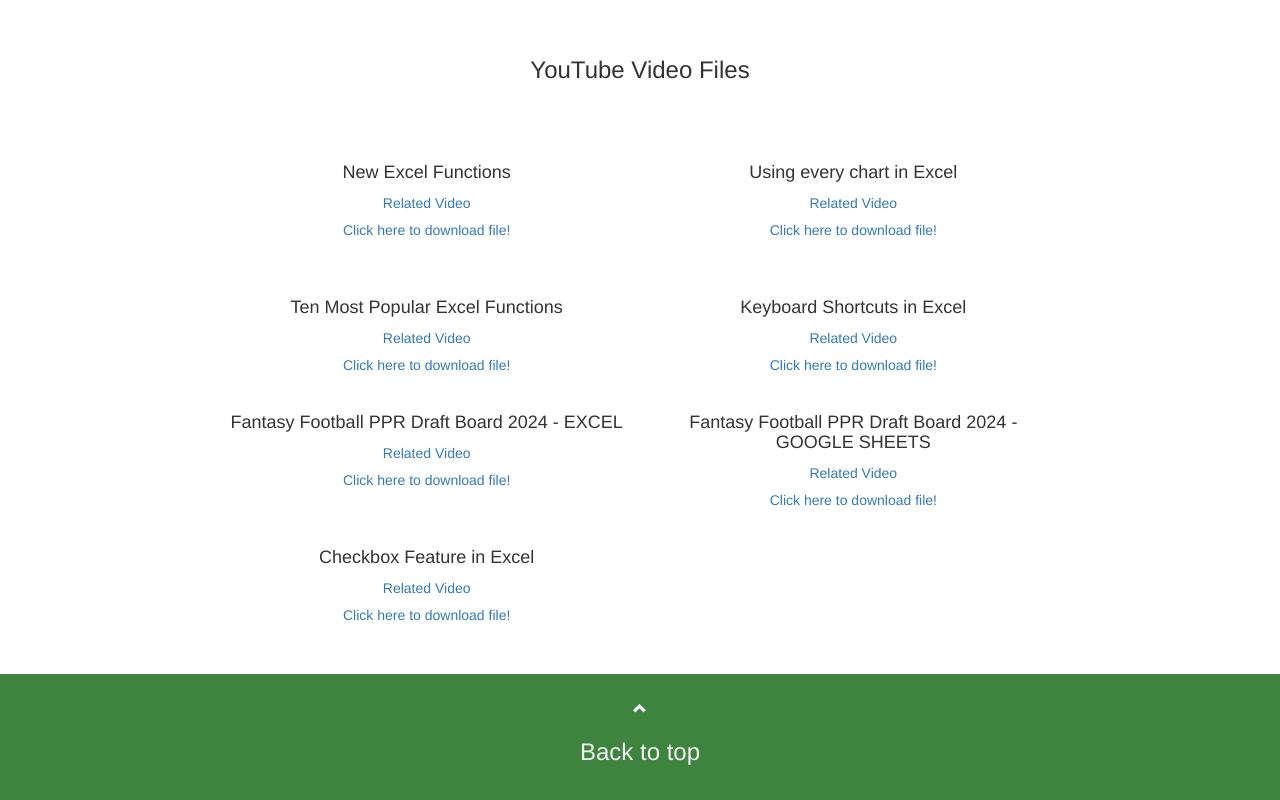
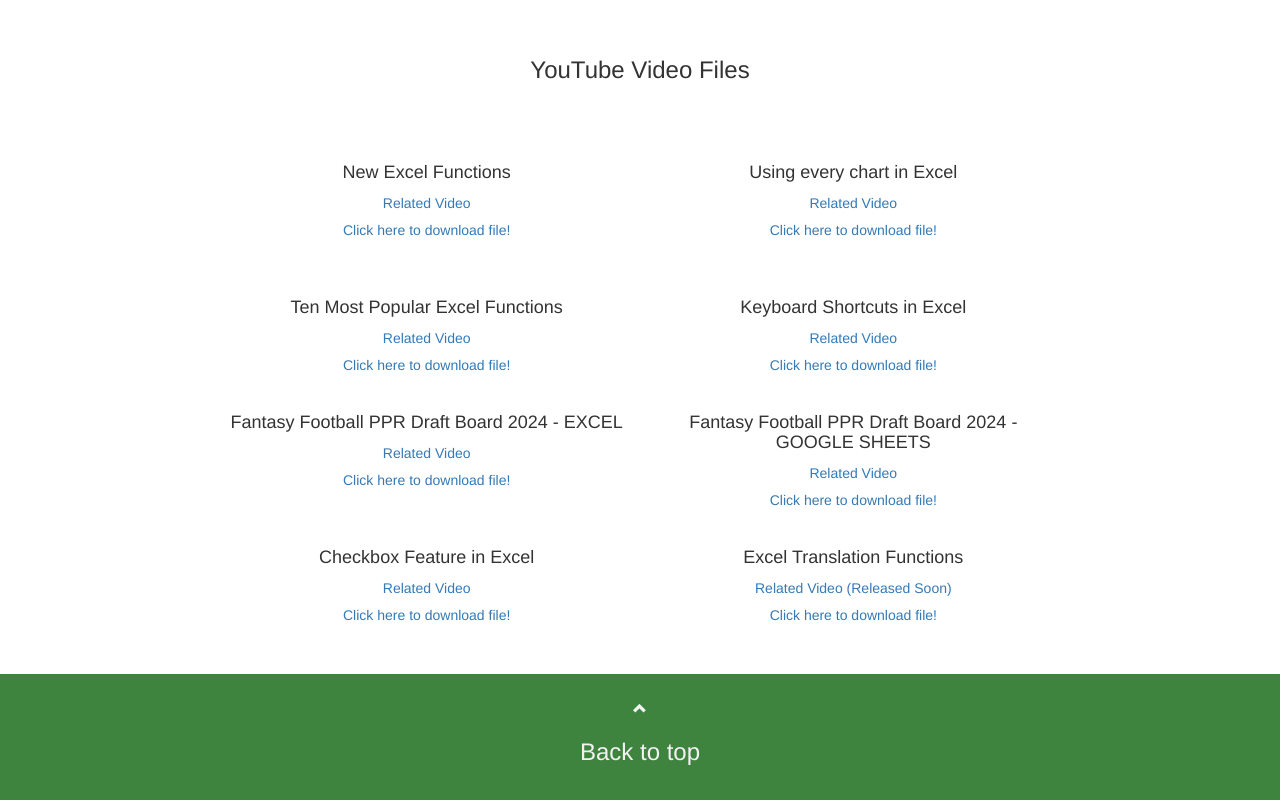
Before and after one commit to ExcelHelps/ExcelHelps, a plain HTML site: page ExcelDatasets.html in a window 1280 px wide. Shown: the part 1788-2588 px from the top of the page. Drawn offline with nearby package versions, Linux system fonts and the light colour scheme.

Commit message:
Update ExcelDatasets.html

```diff
--- a/ExcelDatasets.html
+++ b/ExcelDatasets.html
@@ -194,9 +194,9 @@
            </div>
 
            <div class="col-sm-4">
-             <h4></h4>
-             <p> <a href=""> </a>  </p>
-            <h5><a href=""> </a> </h5>
+             <h4>Excel Translation Functions</h4>
+             <p> <a href=""> Related Video (Released Soon) </a></p>
+            <h5><a href="Translation Functions.xlsx">Click here to download file!</a> </h5>
            </div>
 
            <div class="col-sm-2"></div>
```
